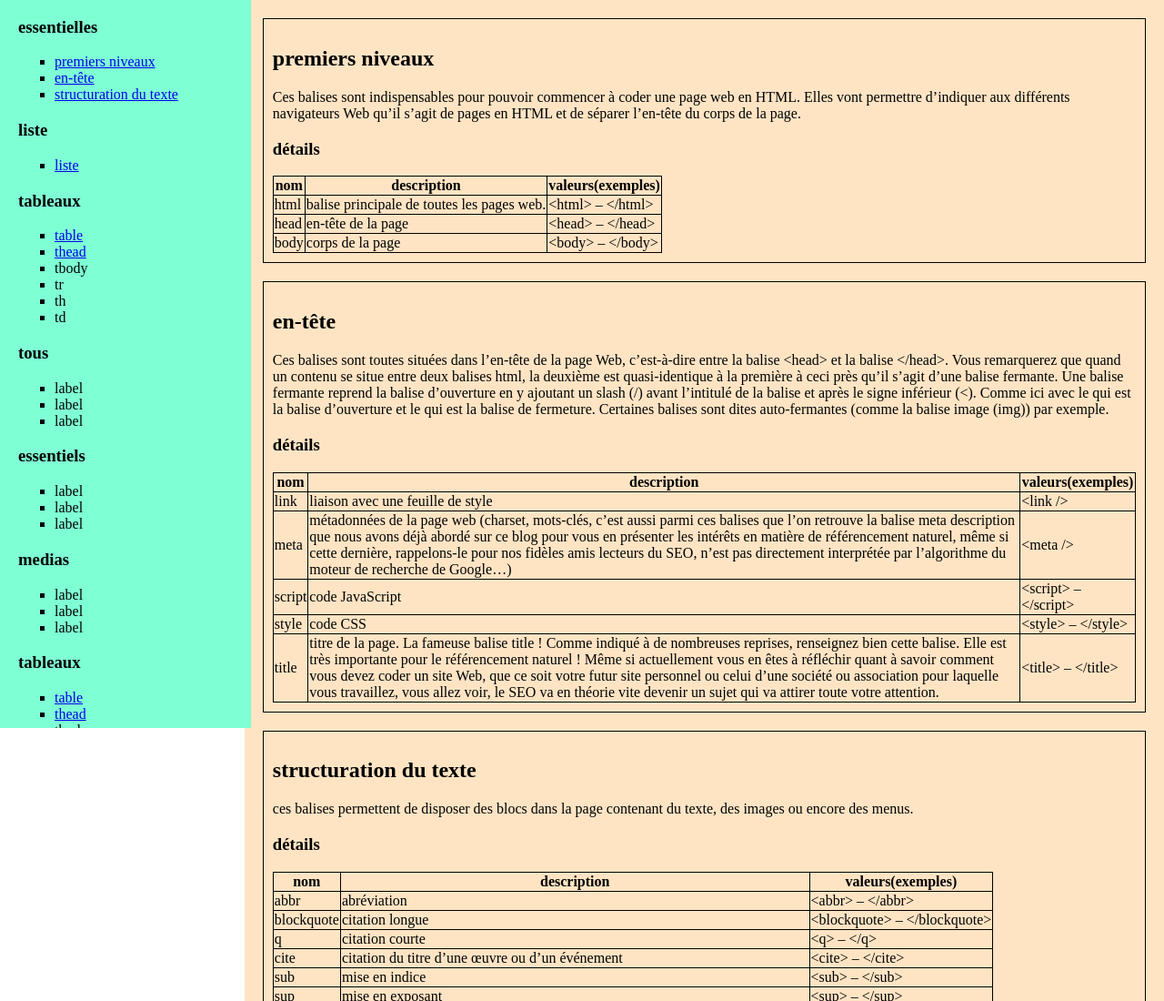
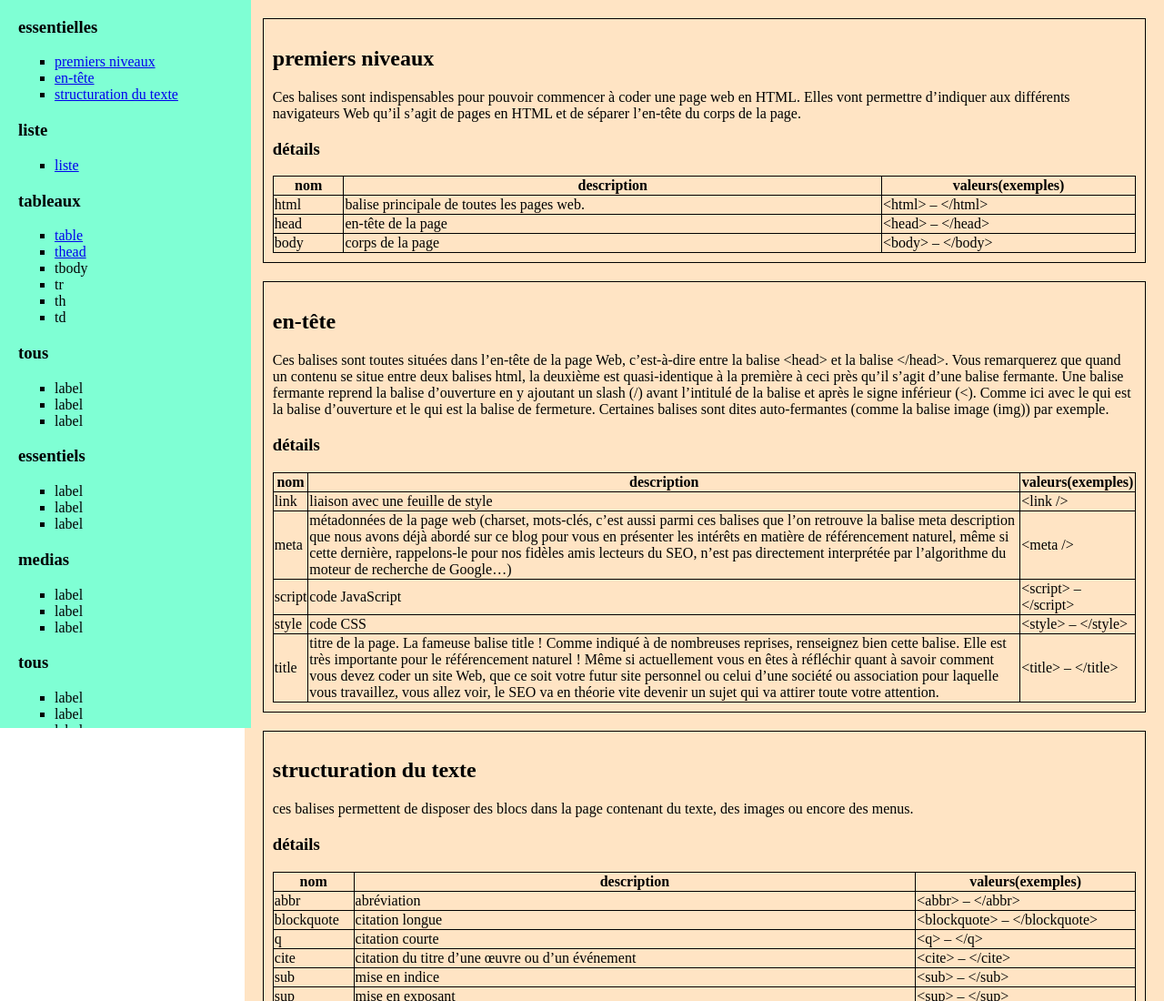
Before and after one commit to areverdy/testwireframe, a plain HTML site: page index.html in a window 1280 px wide. Shown: the top 1100 px of the page at 91% size. Drawn offline with Linux system fonts and the light colour scheme.

Commit message:
taille des tableaux

```diff
--- a/index.css
+++ b/index.css
@@ -28,6 +28,8 @@ ul{
 table {
     border: 1px solid black;
     border-collapse: collapse;
+    width: 100%;
+    height: 70px;
 }
 
 th {
--- a/index.html
+++ b/index.html
@@ -52,16 +52,6 @@
                 <li>label</li>
                 <li>label</li>
                 <li>label</li>
-            </ul>
-
-            <h3>tableaux</h3>
-            <ul>
-                <li><a href="index.html#table">table</a></li>
-                <li><a href="index.html#thead">thead</a></a></li>
-                <li>tbody</li>
-                <li>tr</li>
-                <li>th</li>
-                <li>td</li>
             </ul>
 
             <h3>tous</h3>
```
